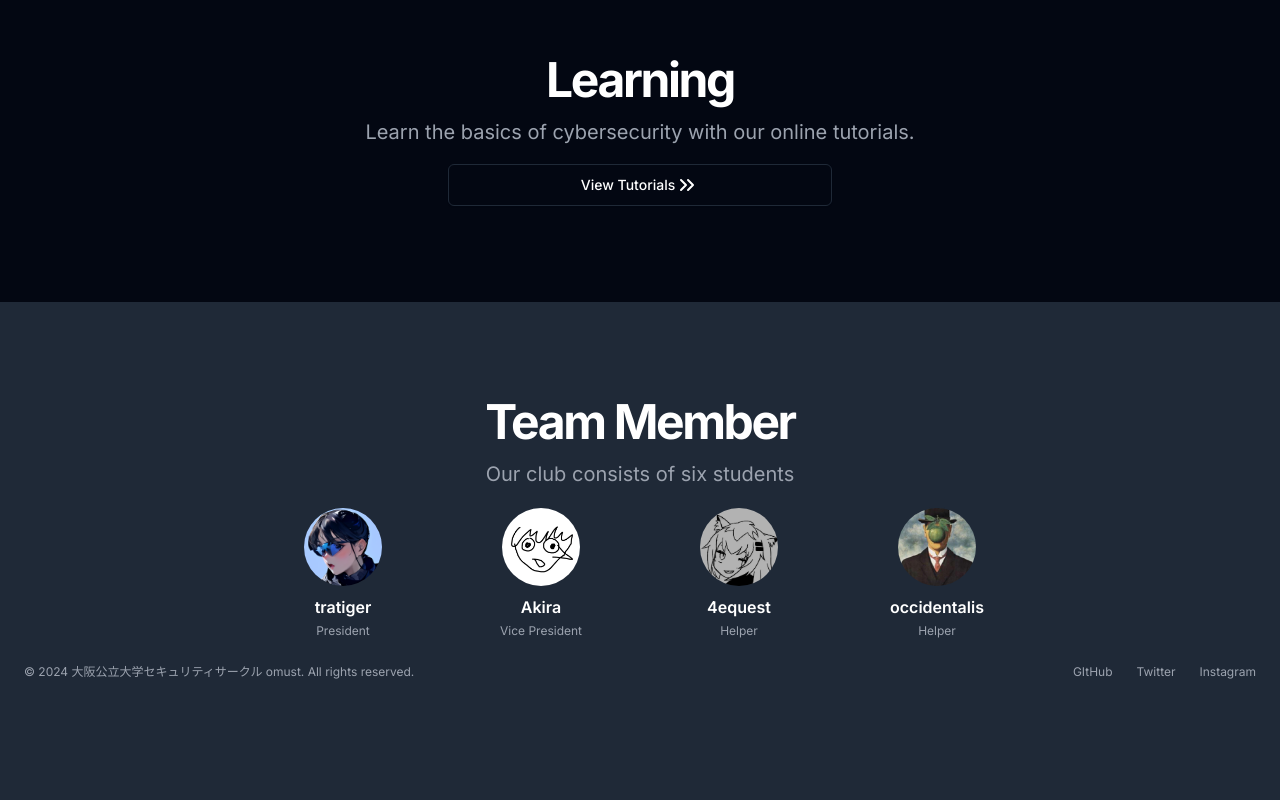
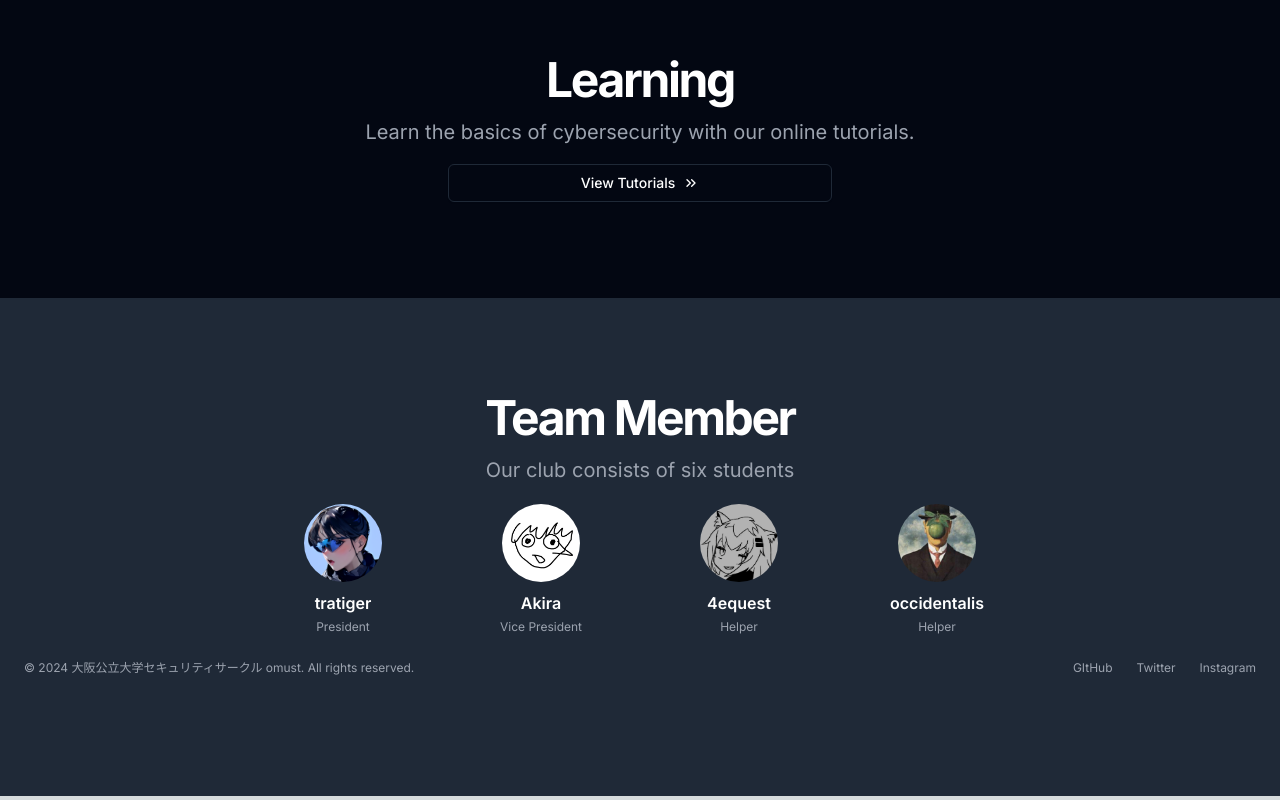
Before and after one commit to omust/omust-website-new, a Next.js app: page /darkmode in a window 1280 px wide. Shown: the part 1271-2071 px from the top of the page. Built offline with nearby package versions, Linux system fonts and the light colour scheme.

Commit message:
Update darkmode.tsx

```diff
--- a/components/darkmode.tsx
+++ b/components/darkmode.tsx
@@ -271,10 +271,14 @@ export function Component() {
   );
 }
 
-function ChevronsRightIcon() {
+type Props = {
+  ChevronsRightIcon: strings
+}
+
+function ChevronsRightIcon(props: Props) {
   return (
     <svg
-
+      {...props}
       xmlns="http://www.w3.org/2000/svg"
       width="24"
       height="24"
```
